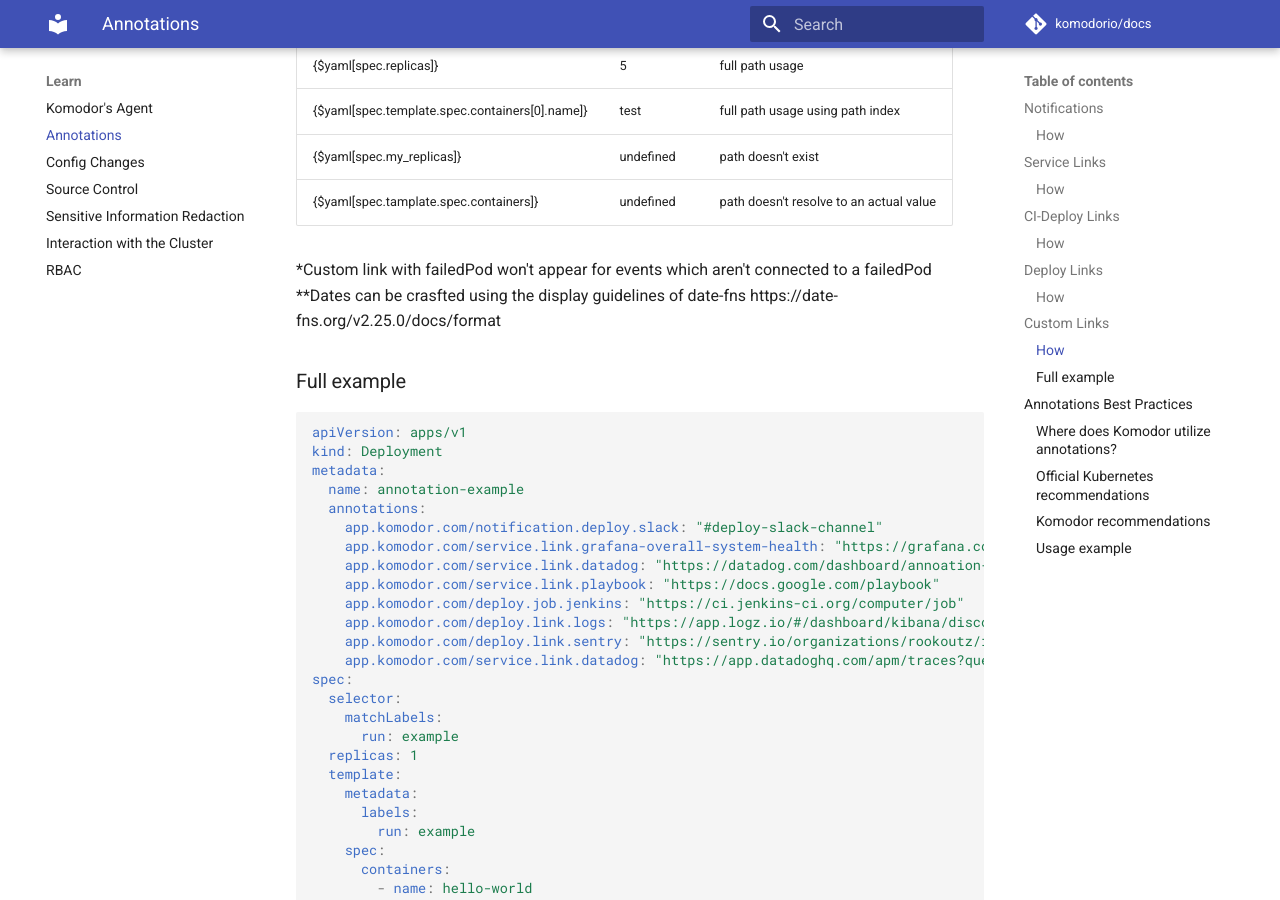
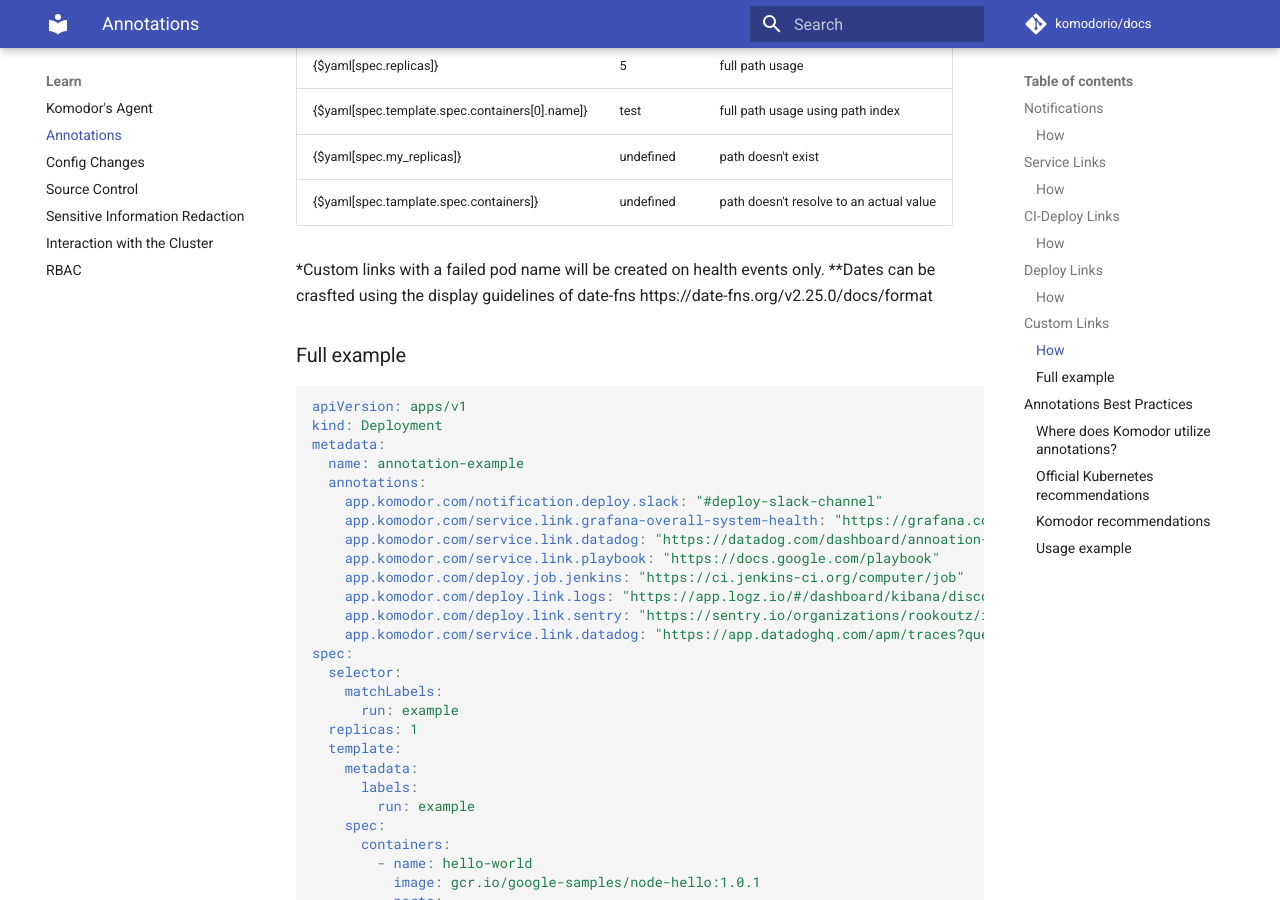
Before and after one commit to komodorio/docs, an MkDocs documentation site: the page built from docs/Learn/Annotations.md, in a window 1280 px wide and 900 px high, scrolled down 4680 px. Built offline with MkDocs 1.6.1 and Material for MkDocs 9.7.7, drawn with Linux system fonts in a browser that asks for light colours; comment, search, counter and statistics services are not loaded.

Commit message:
Update docs/Learn/Annotations.md
Co-authored-by: Guy Menahem <guy@komodor.io>

```diff
--- a/docs/Learn/Annotations.md
+++ b/docs/Learn/Annotations.md
@@ -142,7 +142,7 @@ spec:
 |{$yaml[spec.my_replicas]}                       | undefined     | path doesn't exist                      |
 |{$yaml[spec.tamplate.spec.containers]}          | undefined     | path doesn't resolve to an actual value |
 
-*Custom link with failedPod won't appear for events which aren't connected to a failedPod
+*Custom links with a failed pod name will be created on health events only.
 **Dates can be crasfted using the display guidelines of date-fns https://date-fns.org/v2.25.0/docs/format
 
 ### Full example
```
